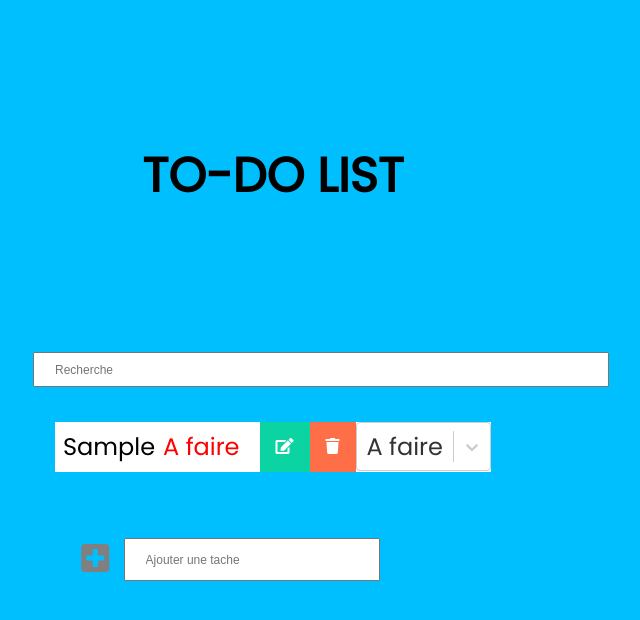
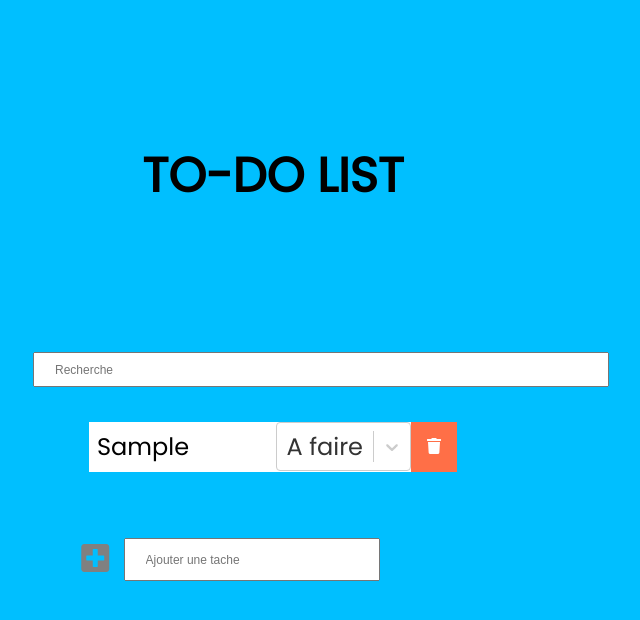
Before and after one commit to omararh/TO-DO-LIST, a React (Create React App) app: page / in a window 1280 px wide. Both pictures are taken after typing "Sample" into the empty fields and a click on the button 462 px from the left and 493 px from the top of the page. Shown: the top 620 px of the page, without its empty margins (367-1007 px from the left). Built offline with nearby package versions, Linux system fonts and the light colour scheme.

Commit message:
“toDoList”

```diff
--- a/package.json
+++ b/package.json
@@ -6,6 +6,7 @@
     "@testing-library/jest-dom": "^5.16.5",
     "@testing-library/react": "^13.4.0",
     "@testing-library/user-event": "^13.5.0",
+    "node-sass": "^7.0.3",
     "react": "^18.2.0",
     "react-dom": "^18.2.0",
     "react-scripts": "5.0.1",
--- a/src/App.jsx
+++ b/src/App.jsx
@@ -1,8 +1,7 @@
 import React, {useState} from 'react';
-import '/Users/omararharbi/Desktop/toDoListApp/client/src/app.css';
+import '/Users/omararharbi/Desktop/toDoListApp/client/src/app.scss';
 import Form from './components/form';
 import ToDoList from './components/toDoList';
-//import Search from './components/search';
 
 
 function App() {
@@ -13,7 +12,7 @@ function App() {
     <div className="App">
      <header className = "title" >TO-DO LIST</header>
      <input type="text" className="searchBar" placeholder = "Recherche" onChange = {e => setQuery(e.target.value)}/>
-     <ToDoList todos = {query === '' ? todos : todos.filter(item => item.text.toLowerCase().includes(query.toLowerCase()))}  setTodos = {setTodos}/>
+     <ToDoList todos = {query === '' ? todos : todos.filter(item => item.taskTitle.toLowerCase().includes(query.toLowerCase()))}  setTodos = {setTodos}/>
      <Form
          inputText = {inputText}
          todos = {todos}
--- a/src/App.css
+++ b/src/app.scss
@@ -103,12 +103,6 @@ form button:hover {
 }
 
 .state {
-    color: red;
-    margin-right: 20px;
-}
-
-.stateCompleted {
-    color: green;
     margin-right: 20px;
 }
 
--- a/src/components/form.jsx
+++ b/src/components/form.jsx
@@ -6,14 +6,18 @@ const Form = ({setInputText, setTodos, todos, inputText}) => {
 
     const submitTodoHandler = (e) => {
         e.preventDefault();
-        setTodos([...todos, {text : inputText, completed : false, id : v4()}])
+        if(inputText === ''){
+            window.alert("your task title can't be empty !");
+            return;
+        }
+        setTodos([...todos, {taskTitle : inputText , taskState : '', color : '', id : v4()}])
         setInputText('');
     }
     return (
         <form>
             <button onClick = {submitTodoHandler} className="todo-button" type="submit">
                      <i className="fas fa-plus-square"></i>
-                </button>
+            </button>
             <input value = {inputText} onChange = {inputTextHandler} type="text" className="toDoinput" placeholder="Ajouter une tache"/>
         </form>
     );
--- a/src/components/toDo.jsx
+++ b/src/components/toDo.jsx
@@ -1,44 +1,36 @@
-import React, {useState} from 'react'
+import React from 'react'
 import Select from 'react-select';
 
 const ToDo = ({todo,todos, setTodos}) => {
     const deleteHandler = () => setTodos(todos.filter((el) => el.id !== todo.id));
 
-    const completedHandler = () => {
+    const options = [
+        { value: 'toDo', label: 'A faire',color : 'blue' },
+        { value: 'done', label: 'Fait',color : 'green' },
+        { value: 'inProgress', label: 'En cours' ,color : '#FFD700'},
+        { value: 'late', label: 'En retard',color : 'red' }
+      ]
+
+    const handleChange =  (selectedOption) => {
         setTodos(todos.map(item => {
-            if(item.id === todo.id){
-                return {...item, completed : !item.completed}
+            if(item.id === todo.id) {
+                return {...item, taskState :  selectedOption.label, color : selectedOption.color}
             }
             return item;
         }))
     }
 
-    const [selected, setSelected] = useState(null);
-
-    const handleChange = (selectedOption) => {
-        setSelected(selectedOption);
-        console.log(`Option selected:`, selectedOption);
-    }
-
-    const options = [
-        { value: 'toDo', label: 'A faire' },
-        { value: 'done', label: 'Fait' },
-        { value: 'inProgress', label: 'En cours' },
-        { value: 'late', label: 'En retard' }
-      ]
-
     return (
         <div>
             <div className="todo">
-                <li className={`todo-item ${todo.completed ? "completed" : ""}` }>{todo.text}</li>
-                <span className={`state ${todo.completed ? "stateCompleted" : ""}` } >{todo.completed ? "Fait" : "A faire"}</span>
-                    <button onClick = {completedHandler} className = "complete-btn">
-                         <i className ="fas fa-edit"></i>
-                    </button>
+                <li className={`todo-item ${todo.text === 'Fait' ? "completed" : ""}` }>{todo.taskTitle}</li>
+
+                <span style={{color: todo.color}}  className= "state" >{todo.taskState}</span>
+                <Select options={options} defaultValue={options[0]} onChange={handleChange} className = "selector" />
+
                     <button onClick = {deleteHandler} className = "trash-btn">
                         <i className = "fas fa-trash" ></i>
                     </button>
-                    <Select options={options} defaultValue={options[0]} onChange={handleChange} />
             </div>
 
         </div>
```
Also changed, not shown: src/components/form.scss (added), src/components/toDo.scss (added), 1 other file (tests, documents, lock files or other folders).
